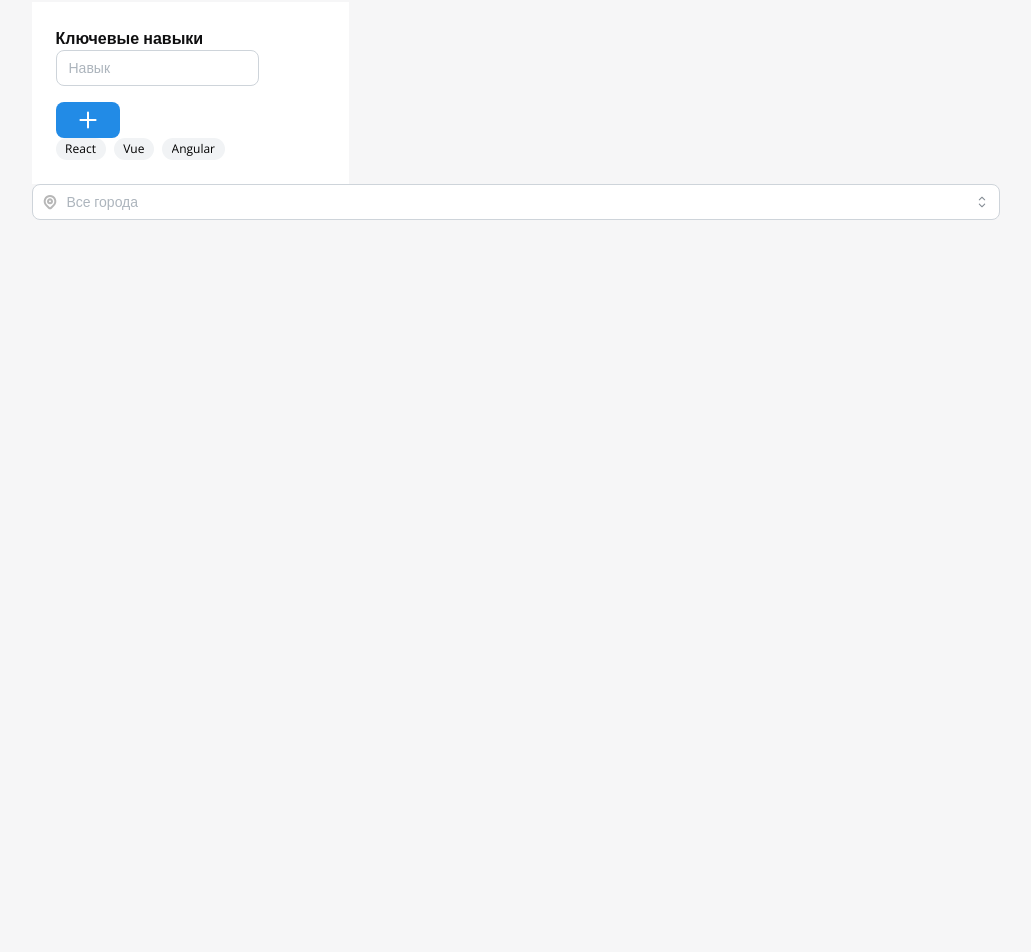
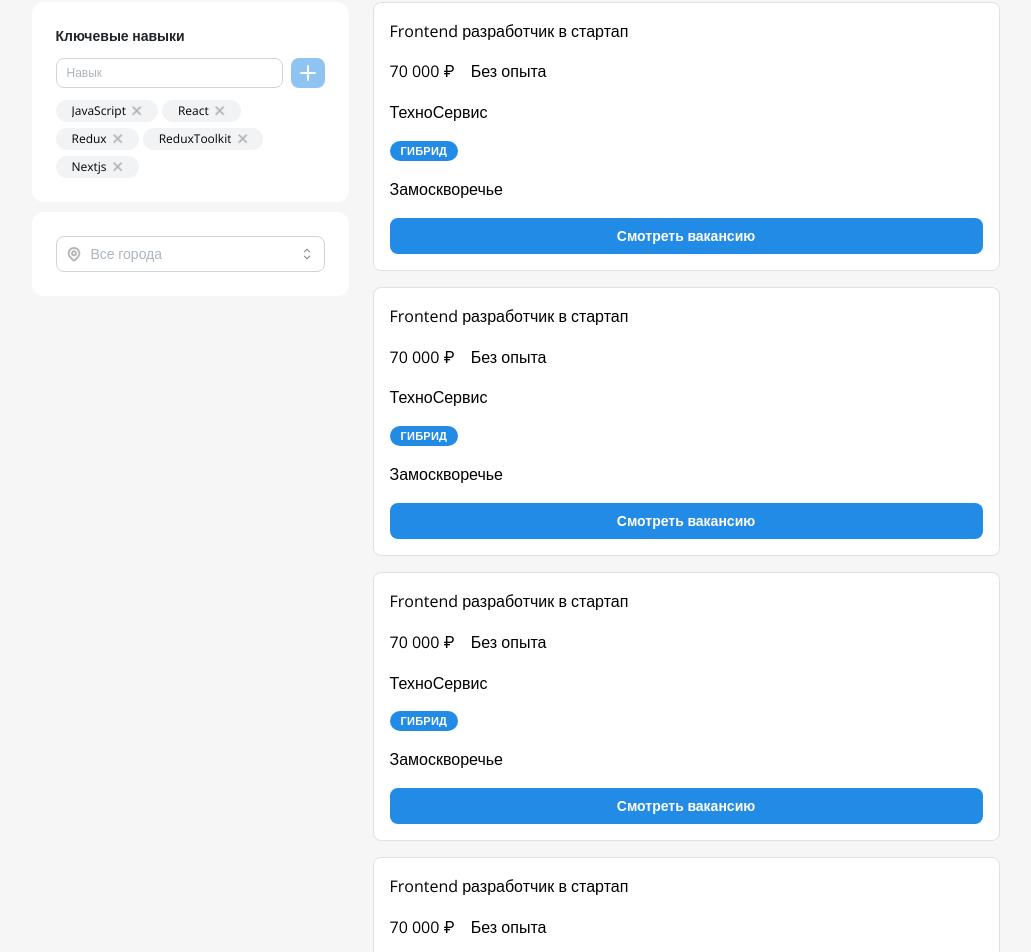
Before and after one commit to Eyes2Ice/kata-hunter, a React (Vite) app: page / in a window 1280 px wide. Shown: the part 200-1152 px from the top of the page, without its empty margins (117-1148 px from the left). Before the commit the page ends 800 px from the top, so only its background shows below. Built offline with nearby package versions, Linux system fonts and the light colour scheme.

Commit message:
Jobs filters have styled

```diff
--- a/src/Components/Jobs/Jobs.module.css
+++ b/src/Components/Jobs/Jobs.module.css
@@ -28,16 +28,16 @@
 
 .search-input {
   flex: 1;
-}
 
-.search-input input {
-  height: 42px;
-  background-color: transparent;
-}
+  input {
+    height: 42px;
+    background-color: transparent;
 
-.search-input input::placeholder {
-  line-height: 2.5;
-  font-size: rem(16px);
+    &::placeholder {
+      line-height: 2.5;
+      font-size: rem(16px);
+    }
+  }
 }
 
 .search-button {
@@ -52,11 +52,15 @@
 }
 
 .jobs__filters {
+  max-width: rem(317px);
   width: 100%;
+  gap: rem(10px);
 }
 
 .jobs__body {
   gap: rem(24px);
+  align-items: flex-start;
+  flex-wrap: nowrap;
   padding-top: rem(24px);
   padding-bottom: rem(82px);
 }
@@ -64,6 +68,60 @@
 .jobs__skills {
   max-width: rem(317px);
   width: 100%;
+  gap: rem(12px);
   padding: rem(24px);
   background-color: #fff;
+  border-radius: 12px;
+
+  .title {
+    font-weight: 600;
+    line-height: 1.43;
+    font-size: 14px;
+    color: #212529;
+  }
+
+  .skills-input {
+    flex: 1;
+  }
+
+  input {
+    line-height: 2.33;
+    font-size: 12px;
+    color: #0f0f104d;
+  }
+
+  .button {
+    width: 34px;
+    height: 30px;
+    padding: rem(4px);
+    border-radius: 8px;
+    background-color: #228be6;
+    opacity: 0.5;
+  }
+
+  .list {
+    row-gap: rem(6px);
+  }
+
+  .item {
+    padding-left: rem(16px);
+    padding-right: rem(8px);
+    line-height: 2;
+
+    svg {
+      stroke-width: 2px;
+      stroke: rgba(15, 15, 16, 0.3);
+      opacity: 0.3;
+    }
+  }
 }
+
+.jobs__locations {
+  border-radius: rem(12px);
+  padding: 24px;
+  background-color: #fff;
+}
+
+.jobs__list {
+  flex: 1;
+}
--- a/src/Components/Jobs/Jobs.tsx
+++ b/src/Components/Jobs/Jobs.tsx
@@ -1,6 +1,7 @@
 import { Box, Container, Divider, Group, Stack } from "@mantine/core";
 import JobsHeader from "./JobsHeader";
 import JobsFilters from "./JobsFilters";
+import JobsList from "./JobsList";
 
 import styles from "./Jobs.module.css";
 
@@ -14,7 +15,7 @@ export default function Jobs() {
           <Container size={1000}>
             <Group className={styles.jobs__body}>
               <JobsFilters />
-              <Stack className="jobs__list"></Stack>
+              <JobsList />
             </Group>
           </Container>
         </Box>
--- a/src/Components/Jobs/JobsFilters.tsx
+++ b/src/Components/Jobs/JobsFilters.tsx
@@ -5,6 +5,7 @@ import {
   Select,
   Box,
   Title,
+  Stack,
   Button,
   Group,
 } from "@mantine/core";
@@ -13,14 +14,16 @@ import styles from "./Jobs.module.css";
 
 export default function JobsFilters() {
   return (
-    <Box className={styles.jobs__filters}>
-      <Box className={styles.jobs__skills}>
-        <Title order={5}>Ключевые навыки</Title>
-        <Group className={styles["skills-select"]}>
-          <PillsInput>
+    <Stack className={styles.jobs__filters}>
+      <Stack className={styles.jobs__skills}>
+        <Title order={5} className={styles.title}>
+          Ключевые навыки
+        </Title>
+        <Group gap={8}>
+          <PillsInput size="xs" className={styles["skills-input"]}>
             <PillsInput.Field placeholder="Навык" />
           </PillsInput>
-          <Button>
+          <Button className={styles.button}>
             <svg
               width="26"
               height="26"
@@ -38,13 +41,25 @@ export default function JobsFilters() {
             </svg>
           </Button>
         </Group>
-        <PillGroup>
-          <Pill>React</Pill>
-          <Pill>Vue</Pill>
-          <Pill>Angular</Pill>
+        <PillGroup gap={4} component="ul" className={styles.list}>
+          <Pill component="li" withRemoveButton className={styles.item}>
+            JavaScript
+          </Pill>
+          <Pill component="li" withRemoveButton className={styles.item}>
+            React
+          </Pill>
+          <Pill component="li" withRemoveButton className={styles.item}>
+            Redux
+          </Pill>
+          <Pill component="li" withRemoveButton className={styles.item}>
+            ReduxToolkit
+          </Pill>
+          <Pill component="li" withRemoveButton className={styles.item}>
+            Nextjs
+          </Pill>
         </PillGroup>
-      </Box>
-      <Box className="jobs__locations">
+      </Stack>
+      <Box className={styles.jobs__locations}>
         <Select
           placeholder="Все города"
           leftSection={
@@ -73,8 +88,9 @@ export default function JobsFilters() {
               />
             </svg>
           }
+          data={["Все города", "Москва", "Санкт-петербург"]}
         ></Select>
       </Box>
-    </Box>
+    </Stack>
   );
 }
--- /dev/null
+++ b/src/Components/Jobs/JobsList.tsx
@@ -0,0 +1,74 @@
+import { Stack, Card, Text, Group, Badge, Button } from "@mantine/core";
+import styles from "./Jobs.module.css";
+
+export default function JobsList() {
+  return (
+    <Stack className={styles.jobs__list} component="ul">
+      <Card withBorder>
+        <Stack>
+          <Text>Frontend разработчик в стартап</Text>
+          <Group>
+            <Text>70 000 ₽</Text>
+            <Text>Без опыта</Text>
+          </Group>
+          <Text>ТехноСервис</Text>
+          <Badge>ГИБРИД</Badge>
+          <Text>Замоскворечье</Text>
+          <Button>Смотреть вакансию</Button>
+        </Stack>
+      </Card>
+      <Card withBorder>
+        <Stack>
+          <Text>Frontend разработчик в стартап</Text>
+          <Group>
+            <Text>70 000 ₽</Text>
+            <Text>Без опыта</Text>
+          </Group>
+          <Text>ТехноСервис</Text>
+          <Badge>ГИБРИД</Badge>
+          <Text>Замоскворечье</Text>
+          <Button>Смотреть вакансию</Button>
+        </Stack>
+      </Card>
+      <Card withBorder>
+        <Stack>
+          <Text>Frontend разработчик в стартап</Text>
+          <Group>
+            <Text>70 000 ₽</Text>
+            <Text>Без опыта</Text>
+          </Group>
+          <Text>ТехноСервис</Text>
+          <Badge>ГИБРИД</Badge>
+          <Text>Замоскворечье</Text>
+          <Button>Смотреть вакансию</Button>
+        </Stack>
+      </Card>
+      <Card withBorder>
+        <Stack>
+          <Text>Frontend разработчик в стартап</Text>
+          <Group>
+            <Text>70 000 ₽</Text>
+            <Text>Без опыта</Text>
+          </Group>
+          <Text>ТехноСервис</Text>
+          <Badge>ГИБРИД</Badge>
+          <Text>Замоскворечье</Text>
+          <Button>Смотреть вакансию</Button>
+        </Stack>
+      </Card>
+      <Card withBorder>
+        <Stack>
+          <Text>Frontend разработчик в стартап</Text>
+          <Group>
+            <Text>70 000 ₽</Text>
+            <Text>Без опыта</Text>
+          </Group>
+          <Text>ТехноСервис</Text>
+          <Badge>ГИБРИД</Badge>
+          <Text>Замоскворечье</Text>
+          <Button>Смотреть вакансию</Button>
+        </Stack>
+      </Card>
+    </Stack>
+  );
+}
```
